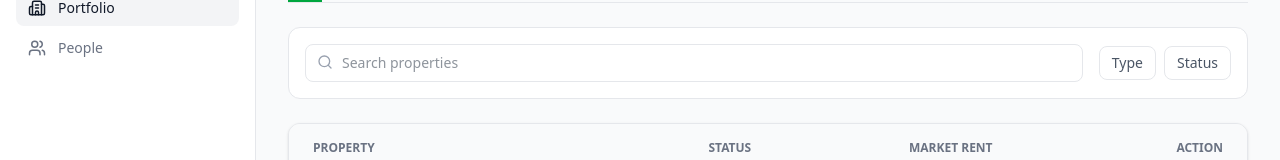
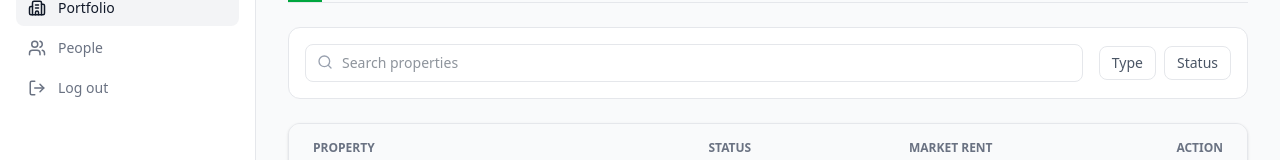
Before and after one commit to johnmarkfrncsc/Renting-App, a React (Vite) app in the folder frontend/: page /admin in a window 1280 px wide. Shown: the part 130-290 px from the top of the page. Built offline with nearby package versions, Linux system fonts and the light colour scheme; sample sign-in values are in the browser's storage.

Commit message:
feat: implement logout functionality

```diff
--- a/frontend/src/pages/AdminPage.jsx
+++ b/frontend/src/pages/AdminPage.jsx
@@ -1,22 +1,28 @@
-import React, { useState } from "react";
+import React, { useState, useContext } from "react";
+import { useNavigate } from "react-router-dom";
+import { AuthContext } from "../context/AuthContext";
 import {
   LayoutDashboard,
   Building2,
-  Key,
   Users,
-  Wallet,
-  Wrench,
   Menu,
   X,
   Search,
   Plus,
-  Filter,
   Download,
   MoreHorizontal,
+  LogOut,
 } from "lucide-react";
 
 const AdminPage = () => {
   const [isMenuOpen, setIsMenuOpen] = useState(false);
+  const { logout } = useContext(AuthContext);
+  const navigate = useNavigate();
+
+  const handleLogout = () => {
+    logout();
+    navigate("/login");
+  };
 
   return (
     <div className="flex h-screen bg-gray-50 text-gray-800 font-sans overflow-hidden">
@@ -51,6 +57,11 @@ const AdminPage = () => {
           <NavItem icon={<LayoutDashboard size={18} />} label="Overview" />
           <NavItem icon={<Building2 size={18} />} label="Portfolio" active />
           <NavItem icon={<Users size={18} />} label="People" />
+          <NavItem
+            icon={<LogOut size={18} />}
+            label="Log out"
+            onClick={handleLogout}
+          />
         </nav>
       </aside>
 
@@ -144,9 +155,10 @@ const AdminPage = () => {
 };
 
 // Sub-components
-const NavItem = ({ icon, label, active = false }) => (
+const NavItem = ({ icon, label, active = false, onClick }) => (
   <button
     className={`w-full flex items-center gap-3 px-3 py-2 rounded-lg text-sm font-medium ${active ? "bg-gray-100 text-gray-900" : "text-gray-500 hover:bg-gray-50"}`}
+    onClick={onClick}
   >
     {icon} {label}
   </button>
--- a/frontend/src/pages/LoginPage.jsx
+++ b/frontend/src/pages/LoginPage.jsx
@@ -37,18 +37,13 @@ const LoginPage = () => {
         console.log("User data stored:", userData);
 
         // test verify role value
-        console.log(
-          "Role value:",
-          userData.role,
-          "Type:",
-          typeof userData.role,
-        );
+        console.log("Role value:", userData.role);
 
         if (userData.role === "admin") {
           console.log("Navigating to admin");
           navigate("/admin");
         } else {
-          console.log("Navigating to home, role was:", userData.role);
+          console.log("Navigating to home");
           navigate("/");
         }
       } else {
```
